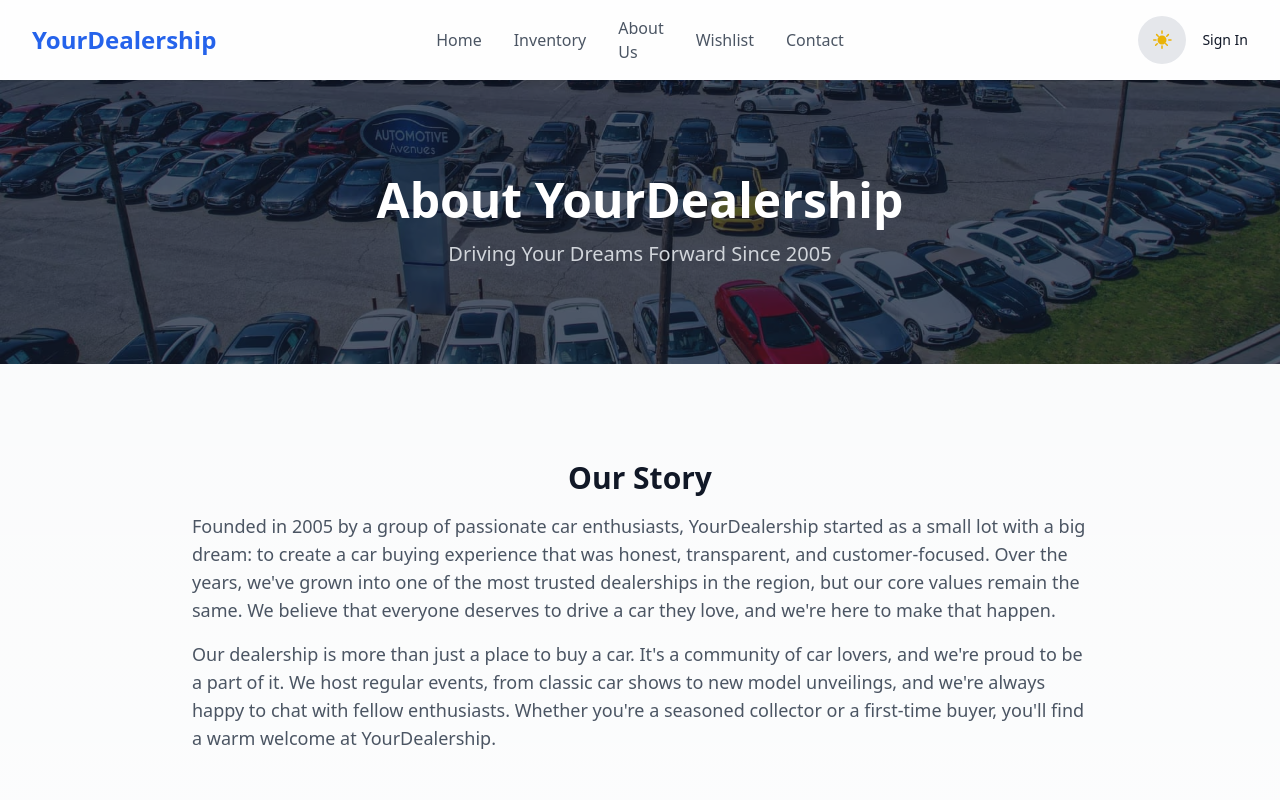
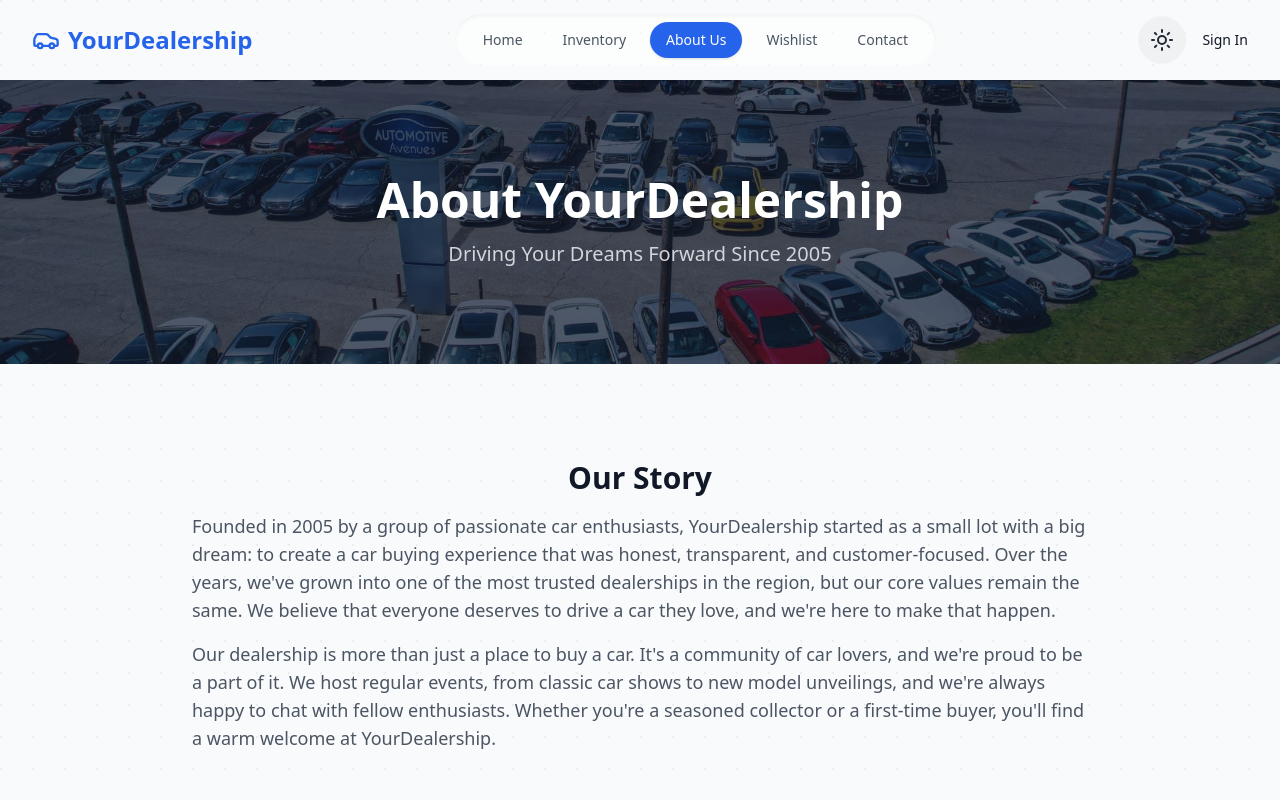
Before and after one commit to tnicko1/car-dealership-website, a Next.js app: page /about in a window 1280 px wide. Shown: the top 800 px of the page. Built offline with nearby package versions, Linux system fonts and the light colour scheme; no server answers.

Commit message:
feat: Modernize UI and fix dependencies

```diff
--- a/package.json
+++ b/package.json
@@ -14,7 +14,7 @@
     "@prisma/client": "5.15.1",
     "@supabase/supabase-js": "^2.50.5",
     "lucide-react": "^0.525.0",
-    "next": "14.2.4",
+    "next": "^15.4.5",
     "next-auth": "^4.24.11",
     "react": "^18",
     "react-dom": "^18",
@@ -26,8 +26,8 @@
     "@types/react": "^18",
     "@types/react-dom": "^18",
     "autoprefixer": "^10.4.19",
-    "eslint": "^8",
-    "eslint-config-next": "14.2.4",
+    "eslint": "^9.32.0",
+    "eslint-config-next": "^15.4.5",
     "postcss": "^8",
     "prisma": "5.15.1",
     "tailwindcss": "^3.4.1",
--- a/src/app/globals.css
+++ b/src/app/globals.css
@@ -2,35 +2,35 @@
 @tailwind components;
 @tailwind utilities;
 
-/* Define a modern color palette */
 :root {
-  --background-start-rgb: 249, 250, 251; /* gray-50 */
-  --background-end-rgb: 255, 255, 255;
-  --foreground-rgb: 17, 24, 39; /* gray-900 */
-  --primary-rgb: 59, 130, 246; /* blue-500 */
-  --secondary-rgb: 107, 114, 128; /* gray-500 */
+  --background-rgb: 249, 250, 251;
+  --foreground-rgb: 17, 24, 39;
+  --primary-rgb: 59, 130, 246;
+  --secondary-rgb: 107, 114, 128;
+  --bg-image: radial-gradient(circle at 1px 1px, rgba(0,0,0,0.05) 1px, transparent 0);
 }
 
-/* Define dark mode colors */
 .dark {
-  --background-start-rgb: 17, 24, 39; /* gray-900 */
-  --background-end-rgb: 31, 41, 55; /* gray-800 */
-  --foreground-rgb: 243, 244, 246; /* gray-100 */
-  --secondary-rgb: 156, 163, 175; /* gray-400 */
+  --background-rgb: 17, 24, 39;
+  --foreground-rgb: 243, 244, 246;
+  --secondary-rgb: 156, 163, 175;
+  --bg-image: radial-gradient(circle at 1px 1px, rgba(255,255,255,0.08) 1px, transparent 0);
 }
 
 body {
   color: rgb(var(--foreground-rgb));
-  background: linear-gradient(
-          to bottom,
-          transparent,
-          rgb(var(--background-end-rgb))
-  )
-  rgb(var(--background-start-rgb));
-  transition: background-color 0.3s ease, color 0.3s ease;
+  background-color: rgb(var(--background-rgb));
+  background-image: var(--bg-image);
+  background-size: 2rem 2rem;
+  transition: background-color 0.5s ease, color 0.5s ease;
 }
 
-/* Add some custom component styles */
+@layer utilities {
+    .text-balance {
+        text-wrap: balance;
+    }
+}
+
 @layer components {
   .section-title {
     @apply text-3xl font-bold text-center mb-2 text-gray-900 dark:text-white;
@@ -39,3 +39,42 @@ body {
     @apply text-lg text-center text-gray-500 dark:text-gray-400 mb-10;
   }
 }
+
+/* Cool fade-in animation for page content */
+.fade-in {
+    animation: fadeIn 0.5s ease-in-out;
+}
+
+@keyframes fadeIn {
+    from {
+        opacity: 0;
+        transform: translateY(10px);
+    }
+    to {
+        opacity: 1;
+        transform: translateY(0);
+    }
+}
+
+/* View Transition API styles */
+::view-transition-old(root),
+::view-transition-new(root) {
+  animation: none;
+  mix-blend-mode: normal;
+}
+
+::view-transition-old(root) {
+  z-index: 9999;
+}
+
+::view-transition-new(root) {
+  z-index: 1;
+}
+
+.dark::view-transition-old(root) {
+  z-index: 1;
+}
+
+.dark::view-transition-new(root) {
+  z-index: 9999;
+}
--- a/src/components/CarCard.tsx
+++ b/src/components/CarCard.tsx
@@ -1,26 +1,35 @@
-'use client';
-
 import type { CarWithImages } from "@/types/car";
 import Link from "next/link";
 import Image from "next/image";
 import { toggleWishlist } from "@/actions/wishlistActions";
 import { useSession } from "next-auth/react";
 import { useCompare } from "@/providers/CompareProvider";
+import { Heart, Plus } from "lucide-react";
 
 export default function CarCard({ car }: { car: CarWithImages }) {
     const { data: session } = useSession();
     const { addToCompare } = useCompare();
 
-    const handleWishlistToggle = async () => {
+    const handleWishlistToggle = async (e: React.MouseEvent) => {
+        e.preventDefault();
+        e.stopPropagation();
         if (!session) {
-            // Handle case where user is not logged in
+            // You might want to trigger a login modal here
+            alert("Please log in to add to wishlist");
             return;
         }
         await toggleWishlist(car.id);
     };
 
+    const handleCompareClick = (e: React.MouseEvent) => {
+        e.preventDefault();
+        e.stopPropagation();
+        addToCompare(car);
+    };
+
     return (
-        <div className="bg-white dark:bg-gray-800 rounded-xl shadow-md hover:shadow-xl overflow-hidden transition-all duration-300 ease-in-out group">
+        <Link href={`/cars/${car.id}`} className="block w-full">
+            <div className="bg-white dark:bg-gray-800 rounded-2xl shadow-md hover:shadow-2xl overflow-hidden transition-all duration-300 ease-in-out group transform hover:-translate-y-1">
                 <div className="relative">
                     <div className="relative h-56 w-full">
                         <Image
@@ -29,18 +38,16 @@ export default function CarCard({ car }: { car: CarWithImages }) {
                             fill
                             style={{ objectFit: 'cover' }}
                             sizes="(max-width: 768px) 100vw, (max-width: 1200px) 50vw, 33vw"
-                        className="group-hover:scale-105 transition-transform duration-300"
+                            className="group-hover:scale-105 transition-transform duration-500"
                             onError={(e) => { e.currentTarget.src = 'https://placehold.co/600x400/ff0000/ffffff?text=Image+Not+Found'; }}
                         />
                     </div>
-                <div className="absolute top-2 right-2">
-                    <button onClick={handleWishlistToggle} className="p-2 rounded-full bg-white dark:bg-gray-800 text-red-500">
-                        <svg xmlns="http://www.w3.org/2000/svg" className="h-6 w-6" fill="none" viewBox="0 0 24 24" stroke="currentColor">
-                            <path strokeLinecap="round" strokeLinejoin="round" strokeWidth={2} d="M4.318 6.318a4.5 4.5 0 000 6.364L12 20.364l7.682-7.682a4.5 4.5 0 00-6.364-6.364L12 7.636l-1.318-1.318a4.5 4.5 0 00-6.364 0z" />
-                        </svg>
+                    <div className="absolute top-3 right-3">
+                        <button onClick={handleWishlistToggle} className="p-2 rounded-full bg-white/80 dark:bg-gray-900/80 text-red-500 backdrop-blur-sm hover:bg-white dark:hover:bg-gray-900 transition-colors">
+                            <Heart size={20} />
                         </button>
                     </div>
-                <div className="absolute inset-0 bg-gradient-to-t from-black/50 to-transparent"></div>
+                    <div className="absolute inset-0 bg-gradient-to-t from-black/60 to-transparent"></div>
                     <div className="absolute bottom-0 left-0 p-4">
                         <h3 className="text-xl font-bold text-white">
                             {car.make} {car.model}
@@ -48,24 +55,28 @@ export default function CarCard({ car }: { car: CarWithImages }) {
                         <p className="text-sm text-gray-300">{car.year}</p>
                     </div>
                 </div>
-            <div className="p-6">
+                <div className="p-5">
                     <div className="flex justify-between items-center mb-4">
                         <p className="text-2xl font-semibold text-blue-600 dark:text-blue-400">
                             ${car.price.toLocaleString()}
                         </p>
                         <div className="flex space-x-2">
-                        <span className="text-xs bg-gray-200 dark:bg-gray-700 text-gray-800 dark:text-gray-200 px-2 py-1 rounded-full">{car.bodyStyle}</span>
+                            <span className="text-xs font-semibold bg-blue-100 dark:bg-blue-900/50 text-blue-800 dark:text-blue-200 px-3 py-1 rounded-full">{car.bodyStyle}</span>
                         </div>
                     </div>
-                <div className="flex gap-2">
-                    <Link href={`/cars/${car.id}`} className="block w-full text-center bg-blue-600 text-white font-bold py-2 px-4 rounded-lg hover:bg-blue-700 transition-colors">
-                        View Details
-                    </Link>
-                    <button onClick={() => addToCompare(car)} className="block w-full text-center bg-gray-200 text-gray-800 font-bold py-2 px-4 rounded-lg hover:bg-gray-300 transition-colors">
+                    <div className="flex items-center justify-between text-sm text-gray-600 dark:text-gray-400">
+                       <p>{car.mileage.toLocaleString()} miles</p>
+                       <p>{car.transmission}</p>
+                       <p>{car.fuelType}</p>
+                    </div>
+                    <div className="mt-4">
+                         <button onClick={handleCompareClick} className="w-full flex justify-center items-center gap-2 text-center bg-gray-200 dark:bg-gray-700 text-gray-800 dark:text-gray-200 font-bold py-2.5 px-4 rounded-lg hover:bg-gray-300 dark:hover:bg-gray-600 transition-colors">
+                            <Plus size={16} />
                             Compare
                         </button>
                     </div>
                 </div>
             </div>
+        </Link>
     );
 }
--- a/src/components/Header.tsx
+++ b/src/components/Header.tsx
@@ -2,42 +2,72 @@
 
 import Link from "next/link";
 import ThemeSwitcher from "./ThemeSwitcher";
-import AuthButtons from "./AuthButtons"; // Import the auth buttons
+import AuthButtons from "./AuthButtons";
+import { usePathname } from "next/navigation";
+import { useEffect, useState } from "react";
+import { Car } from "lucide-react";
+
+const navLinks = [
+    { href: "/", label: "Home" },
+    { href: "/cars", label: "Inventory" },
+    { href: "/about", label: "About Us" },
+    { href: "/wishlist", label: "Wishlist" },
+    { href: "/contact", label: "Contact" },
+];
 
 export default function Header() {
+    const pathname = usePathname();
+    const [scrolled, setScrolled] = useState(false);
+
+    useEffect(() => {
+        const handleScroll = () => {
+            setScrolled(window.scrollY > 10);
+        };
+        window.addEventListener("scroll", handleScroll);
+        return () => window.removeEventListener("scroll", handleScroll);
+    }, []);
+
     return (
-        <header className="bg-white/80 dark:bg-gray-900/80 backdrop-blur-sm shadow-sm sticky top-0 z-50 transition-colors">
-            <div className="container mx-auto px-4 sm:px-6 lg:px-8 py-4 flex items-center">
+        <header
+            className={`sticky top-0 z-50 transition-all duration-300 ${
+                scrolled ? "bg-white/80 dark:bg-gray-900/80 backdrop-blur-xl shadow-lg" : "bg-transparent"
+            }`}
+        >
+            <div className="container mx-auto px-4 sm:px-6 lg:px-8">
+                <div className="flex items-center justify-between h-20">
                     {/* Left Section: Logo */}
-                <div className="flex-1 flex justify-start">
-                    <Link href="/" className="text-2xl font-bold text-blue-600 dark:text-blue-400 hover:opacity-80 transition-opacity">
+                    <div className="flex-shrink-0">
+                        <Link href="/" className="flex items-center gap-2 text-2xl font-bold text-blue-600 dark:text-blue-400 hover:opacity-80 transition-opacity">
+                            <Car size={28} />
                             YourDealership
                         </Link>
                     </div>
 
                     {/* Center Section: Navigation */}
-                <nav className="hidden md:flex flex-1 justify-center items-center space-x-8">
-                    <Link href="/" className="text-gray-600 dark:text-gray-300 hover:text-blue-600 dark:hover:text-blue-400 font-medium transition-colors">
-                        Home
+                    <nav className="hidden md:flex items-center space-x-2 bg-white/50 dark:bg-gray-800/50 px-3 py-2 rounded-full shadow-inner">
+                        {navLinks.map((link) => {
+                             const isActive = pathname === link.href;
+                             return (
+                                <Link
+                                    key={link.href}
+                                    href={link.href}
+                                    className={`px-4 py-2 rounded-full text-sm font-medium transition-colors ${
+                                        isActive
+                                            ? "bg-blue-600 text-white shadow"
+                                            : "text-gray-600 dark:text-gray-300 hover:text-blue-600 dark:hover:text-blue-400"
+                                    }`}
+                                >
+                                    {link.label}
                                 </Link>
-                    <Link href="/cars" className="text-gray-600 dark:text-gray-300 hover:text-blue-600 dark:hover:text-blue-400 font-medium transition-colors">
-                        Inventory
-                    </Link>
-                    <Link href="/about" className="text-gray-600 dark:text-gray-300 hover:text-blue-600 dark:hover:text-blue-400 font-medium transition-colors">
-                        About Us
-                    </Link>
-                    <Link href="/wishlist" className="text-gray-600 dark:text-gray-300 hover:text-blue-600 dark:hover:text-blue-400 font-medium transition-colors">
-                        Wishlist
-                    </Link>
-                    <Link href="/contact" className="text-gray-600 dark:text-gray-300 hover:text-blue-600 dark:hover:text-blue-400 font-medium transition-colors">
-                        Contact
-                    </Link>
+                             )
+                        })}
                     </nav>
 
                     {/* Right Section: Theme Switcher and Auth */}
-                <div className="flex-1 flex justify-end items-center gap-4">
+                    <div className="flex items-center justify-end gap-4">
                         <ThemeSwitcher />
                         <AuthButtons />
+                    </div>
                 </div>
             </div>
         </header>
--- a/src/components/ThemeSwitcher.tsx
+++ b/src/components/ThemeSwitcher.tsx
@@ -1,50 +1,46 @@
 'use client';
 
 import { useTheme } from '@/providers/ThemeProvider';
+import { Sun, Moon } from 'lucide-react';
 
 export default function ThemeSwitcher() {
     const { theme, toggleTheme } = useTheme();
 
-    const handleThemeToggle = () => {
+    const handleThemeToggle = (event: React.MouseEvent<HTMLButtonElement>) => {
+        const { clientX, clientY } = event;
+        const maxRadius = Math.hypot(
+            Math.max(clientX, window.innerWidth - clientX),
+            Math.max(clientY, window.innerHeight - clientY)
+        );
+
         // Check if the browser supports the View Transitions API
         if (!document.startViewTransition) {
             toggleTheme();
             return;
         }
-        // Use the API to create the smooth transition
-        document.startViewTransition(toggleTheme);
+
+        document.startViewTransition(async () => {
+            await toggleTheme();
+        });
     };
 
     return (
         <button
             onClick={handleThemeToggle}
-            className="w-12 h-12 bg-gray-200 dark:bg-gray-700 rounded-full flex items-center justify-center text-gray-800 dark:text-gray-200 focus:outline-none focus:ring-2 focus:ring-offset-2 focus:ring-blue-500 dark:focus:ring-offset-gray-900 transition-colors"
+            className="w-12 h-12 bg-gray-200/50 dark:bg-gray-700/50 backdrop-blur-sm border border-white/20 dark:border-black/20 rounded-full flex items-center justify-center text-gray-800 dark:text-gray-200 focus:outline-none focus:ring-2 focus:ring-offset-2 focus:ring-blue-500 dark:focus:ring-offset-gray-900 transition-all hover:scale-110"
             aria-label="Toggle theme"
         >
-            <div className="relative w-6 h-6">
-                {/* Sun Icon */}
-                <svg
-                    xmlns="http://www.w3.org/2000/svg"
-                    viewBox="0 0 24 24"
-                    fill="currentColor"
-                    className={`absolute inset-0 w-full h-full text-yellow-500 transition-all duration-500 transform ${
-                        theme === 'light' ? 'rotate-0 scale-100 opacity-100' : '-rotate-90 scale-50 opacity-0'
+            <div className="relative w-6 h-6 flex items-center justify-center">
+                <Sun
+                    className={`absolute transition-all duration-500 transform ${
+                        theme === 'light' ? 'rotate-0 scale-100 opacity-100' : 'rotate-90 scale-50 opacity-0'
                     }`}
-                >
-                    <path d="M12 2.25a.75.75 0 01.75.75v2.25a.75.75 0 01-1.5 0V3a.75.75 0 01.75-.75zM7.5 12a4.5 4.5 0 119 0 4.5 4.5 0 01-9 0zM18.894 6.106a.75.75 0 010 1.06l-1.591 1.59a.75.75 0 11-1.06-1.06l1.59-1.59a.75.75 0 011.06 0zM21.75 12a.75.75 0 01-.75.75h-2.25a.75.75 0 010-1.5h2.25a.75.75 0 01.75.75zM17.836 17.836a.75.75 0 01-1.06 0l-1.59-1.591a.75.75 0 111.06-1.06l1.59 1.591a.75.75 0 010 1.06zM12 21a.75.75 0 01-.75-.75v-2.25a.75.75 0 011.5 0v2.25a.75.75 0 01-.75.75zM5.106 17.836a.75.75 0 010-1.06l1.591-1.59a.75.75 0 111.06 1.06l-1.591 1.59a.75.75 0 01-1.06 0zM3 12a.75.75 0 01.75-.75h2.25a.75.75 0 010 1.5H3.75A.75.75 0 013 12zM6.106 6.106a.75.75 0 011.06 0l1.591 1.59a.75.75 0 01-1.06 1.06l-1.59-1.591a.75.75 0 010-1.06z" />
-                </svg>
-
-                {/* Moon Icon */}
-                <svg
-                    xmlns="http://www.w3.org/2000/svg"
-                    viewBox="0 0 24 24"
-                    fill="currentColor"
-                    className={`absolute inset-0 w-full h-full text-slate-400 transition-all duration-500 transform ${
+                />
+                <Moon
+                     className={`absolute transition-all duration-500 transform ${
                         theme === 'dark' ? 'rotate-0 scale-100 opacity-100' : 'rotate-90 scale-50 opacity-0'
                     }`}
-                >
-                    <path fillRule="evenodd" d="M9.528 1.718a.75.75 0 01.162.819A8.97 8.97 0 009 6a9 9 0 009 9 8.97 8.97 0 003.463-.69a.75.75 0 01.981.98 10.503 10.503 0 01-9.694 6.46c-5.799 0-10.5-4.701-10.5-10.5 0-3.51 1.713-6.625 4.332-8.518a.75.75 0 01.819.162z" clipRule="evenodd" />
-                </svg>
+                />
             </div>
         </button>
     );
```
Also changed, not shown: 1 other file (tests, documents, lock files or other folders). Lines whose indentation alone changed are shown as unchanged.
